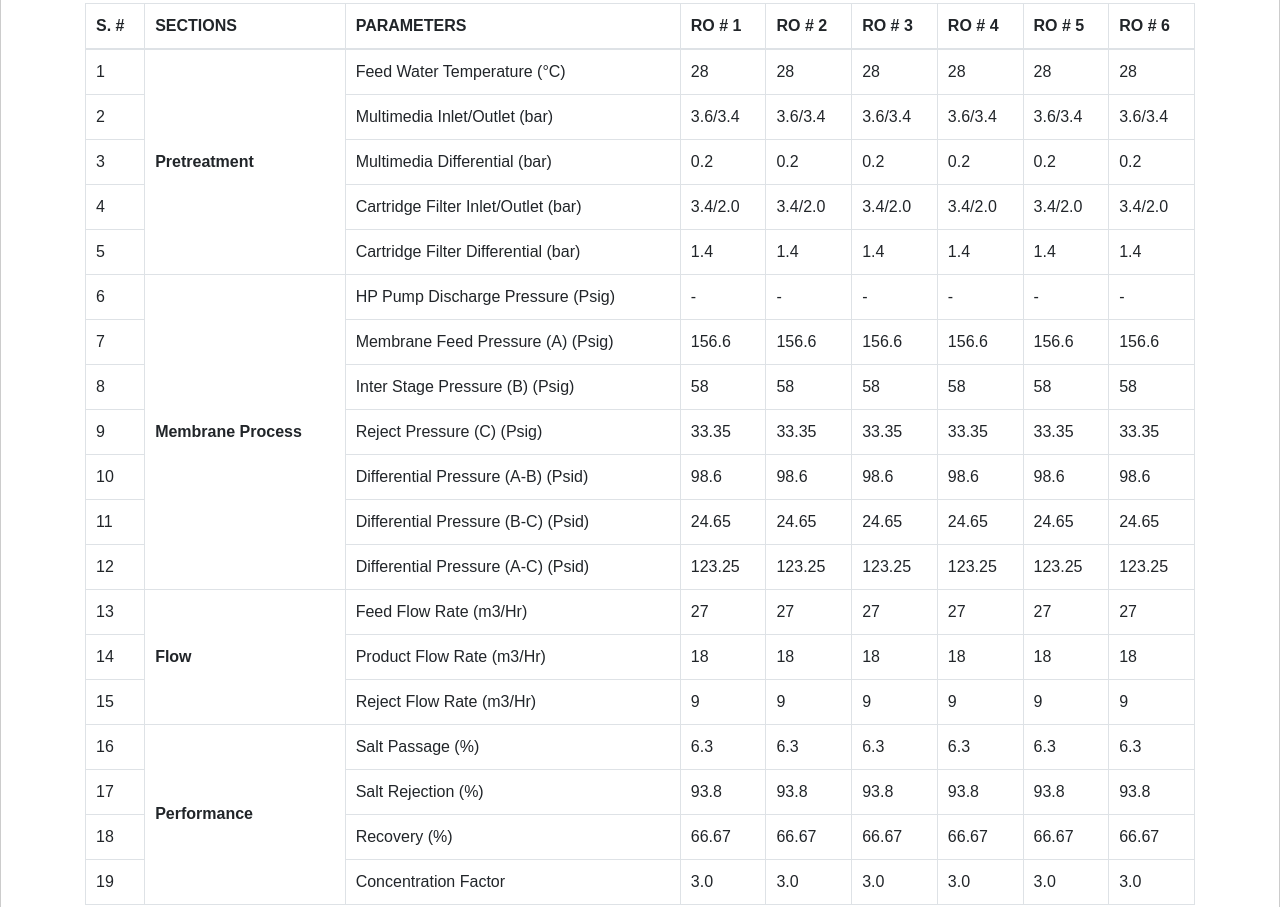
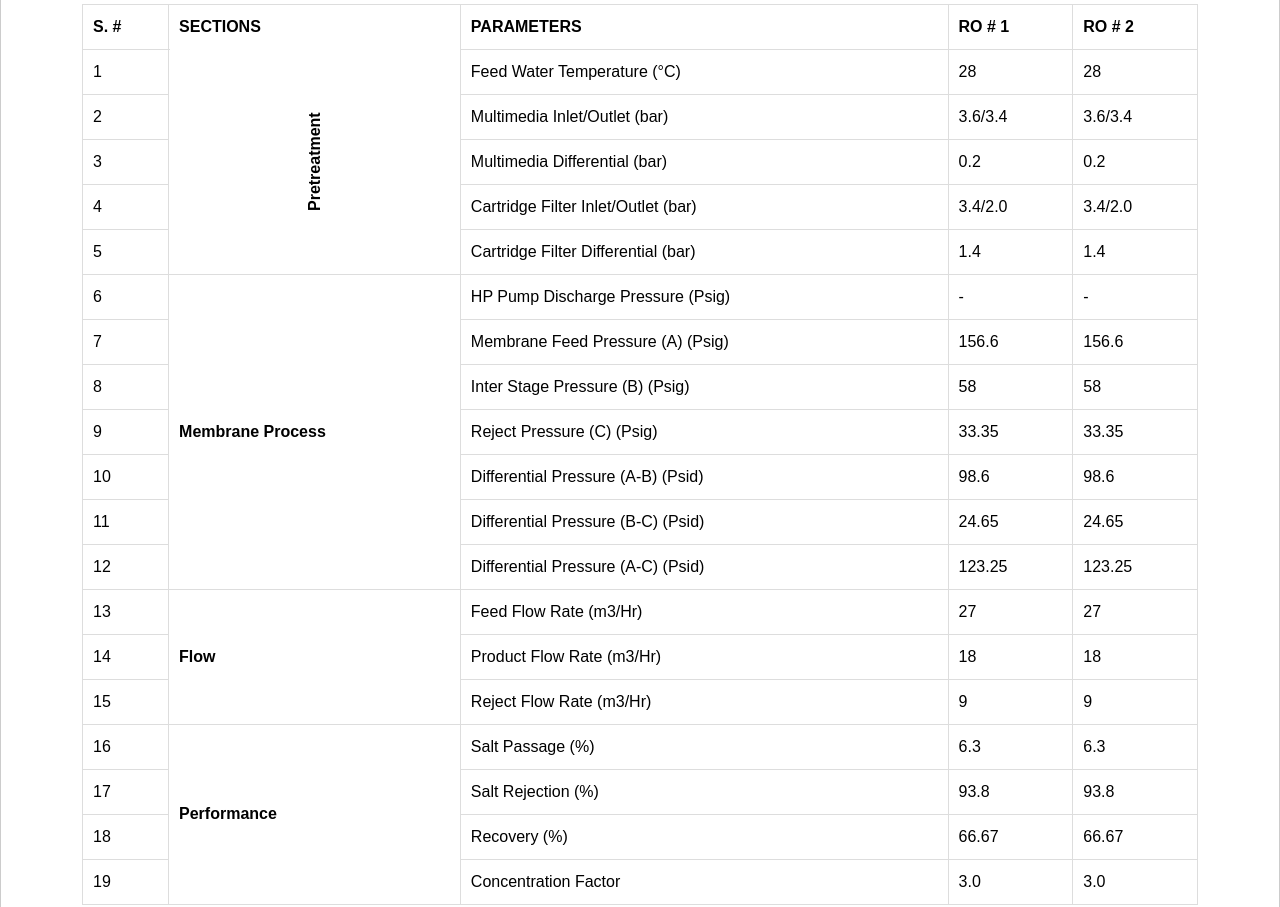
Before and after one commit to SyedHassanAli43160/CesROSHeet, a plain HTML site: page index.html in a window 1280 px wide. Shown: the part 432-1339 px from the top of the page. Drawn offline with nearby package versions, Linux system fonts and the light colour scheme.

Commit message:
Update index.html

```diff
--- a/index.html
+++ b/index.html
@@ -5,7 +5,8 @@
     <meta charset="UTF-8">
     <meta name="viewport" content="width=device-width, initial-scale=1.0">
     <title>Export to PDF</title>
-    <link rel="stylesheet" href="https://cdn.jsdelivr.net/npm/bootstrap@4.1.3/dist/css/bootstrap.min.css">
+    <link href="https://cdn.jsdelivr.net/npm/bootstrap@5.3.6/dist/css/bootstrap.min.css" rel="stylesheet"
+        integrity="sha384-4Q6Gf2aSP4eDXB8Miphtr37CMZZQ5oXLH2yaXMJ2w8e2ZtHTl7GptT4jmndRuHDT" crossorigin="anonymous">
     <style>
         body {
             font-family: Arial, sans-serif;
@@ -62,7 +63,7 @@
             </div>
         </div>
 
-        <div class="table-responsive" >
+        <div class="table-responsive">
             <table class="table table-bordered" id="first-table">
                 <tbody>
                     <tr>
@@ -99,10 +100,6 @@
                         <th>PARAMETERS</th>
                         <th>RO # 1</th>
                         <th>RO # 2</th>
-                        <th>RO # 3</th>
-                        <th>RO # 4</th>
-                        <th>RO # 5</th>
-                        <th>RO # 6</th>
 
                     </tr>
                 </thead>
@@ -110,22 +107,18 @@
                     <!-- Pretreatment Section -->
                     <tr>
                         <td>1</td>
-                        <td rowspan="5"><strong>Pretreatment</strong></td>
+                        <td rowspan="5"
+                            style="writing-mode: vertical-rl; transform: rotate(180deg); text-align: center;">
+                            <strong>Pretreatment</strong>
+                        </td>
                         <td>Feed Water Temperature (°C)</td>
                         <td>28</td>
                         <td>28</td>
-                        <td>28</td>
-                        <td>28</td>
-                        <td>28</td>
-                        <td>28</td>
+
                     </tr>
                     <tr>
                         <td>2</td>
                         <td>Multimedia Inlet/Outlet (bar)</td>
-                        <td>3.6/3.4</td>
-                        <td>3.6/3.4</td>
-                        <td>3.6/3.4</td>
-                        <td>3.6/3.4</td>
                         <td>3.6/3.4</td>
                         <td>3.6/3.4</td>
 
@@ -135,20 +128,14 @@
                         <td>Multimedia Differential (bar)</td>
                         <td>0.2</td>
                         <td>0.2</td>
-                        <td>0.2</td>
-                        <td>0.2</td>
-                        <td>0.2</td>
-                        <td>0.2</td>
+
                     </tr>
                     <tr>
                         <td>4</td>
                         <td>Cartridge Filter Inlet/Outlet (bar)</td>
                         <td>3.4/2.0</td>
                         <td>3.4/2.0</td>
-                        <td>3.4/2.0</td>
-                        <td>3.4/2.0</td>
-                        <td>3.4/2.0</td>
-                        <td>3.4/2.0</td>
+
 
                     </tr>
                     <tr>
@@ -156,10 +143,7 @@
                         <td>Cartridge Filter Differential (bar)</td>
                         <td>1.4</td>
                         <td>1.4</td>
-                        <td>1.4</td>
-                        <td>1.4</td>
-                        <td>1.4</td>
-                        <td>1.4</td>
+
 
                     </tr>
 
@@ -170,10 +154,7 @@
                         <td>HP Pump Discharge Pressure (Psig)</td>
                         <td>-</td>
                         <td>-</td>
-                        <td>-</td>
-                        <td>-</td>
-                        <td>-</td>
-                        <td>-</td>
+
 
                     </tr>
                     <tr>
@@ -181,10 +162,7 @@
                         <td>Membrane Feed Pressure (A) (Psig)</td>
                         <td>156.6</td>
                         <td>156.6</td>
-                        <td>156.6</td>
-                        <td>156.6</td>
-                        <td>156.6</td>
-                        <td>156.6</td>
+
 
                     </tr>
                     <tr>
@@ -192,19 +170,12 @@
                         <td>Inter Stage Pressure (B) (Psig)</td>
                         <td>58</td>
                         <td>58</td>
-                        <td>58</td>
-                        <td>58</td>
-                        <td>58</td>
-                        <td>58</td>
+
 
                     </tr>
                     <tr>
                         <td>9</td>
                         <td>Reject Pressure (C) (Psig)</td>
-                        <td>33.35</td>
-                        <td>33.35</td>
-                        <td>33.35</td>
-                        <td>33.35</td>
                         <td>33.35</td>
                         <td>33.35</td>
 
@@ -214,19 +185,12 @@
                         <td>Differential Pressure (A-B) (Psid)</td>
                         <td>98.6</td>
                         <td>98.6</td>
-                        <td>98.6</td>
-                        <td>98.6</td>
-                        <td>98.6</td>
-                        <td>98.6</td>
+
 
                     </tr>
                     <tr>
                         <td>11</td>
                         <td>Differential Pressure (B-C) (Psid)</td>
-                        <td>24.65</td>
-                        <td>24.65</td>
-                        <td>24.65</td>
-                        <td>24.65</td>
                         <td>24.65</td>
                         <td>24.65</td>
 
@@ -236,10 +200,7 @@
                         <td>Differential Pressure (A-C) (Psid)</td>
                         <td>123.25</td>
                         <td>123.25</td>
-                        <td>123.25</td>
-                        <td>123.25</td>
-                        <td>123.25</td>
-                        <td>123.25</td>
+
 
                     </tr>
 
@@ -250,10 +211,7 @@
                         <td>Feed Flow Rate (m3/Hr)</td>
                         <td>27</td>
                         <td>27</td>
-                        <td>27</td>
-                        <td>27</td>
-                        <td>27</td>
-                        <td>27</td>
+
 
                     </tr>
                     <tr>
@@ -261,10 +219,7 @@
                         <td>Product Flow Rate (m3/Hr)</td>
                         <td>18</td>
                         <td>18</td>
-                        <td>18</td>
-                        <td>18</td>
-                        <td>18</td>
-                        <td>18</td>
+
 
                     </tr>
                     <tr>
@@ -272,10 +227,7 @@
                         <td>Reject Flow Rate (m3/Hr)</td>
                         <td>9</td>
                         <td>9</td>
-                        <td>9</td>
-                        <td>9</td>
-                        <td>9</td>
-                        <td>9</td>
+
 
                     </tr>
 
@@ -286,10 +238,7 @@
                         <td>Salt Passage (%)</td>
                         <td>6.3</td>
                         <td>6.3</td>
-                        <td>6.3</td>
-                        <td>6.3</td>
-                        <td>6.3</td>
-                        <td>6.3</td>
+
 
                     </tr>
                     <tr>
@@ -297,10 +246,7 @@
                         <td>Salt Rejection (%)</td>
                         <td>93.8</td>
                         <td>93.8</td>
-                        <td>93.8</td>
-                        <td>93.8</td>
-                        <td>93.8</td>
-                        <td>93.8</td>
+
 
                     </tr>
                     <tr>
@@ -308,10 +254,7 @@
                         <td>Recovery (%)</td>
                         <td>66.67</td>
                         <td>66.67</td>
-                        <td>66.67</td>
-                        <td>66.67</td>
-                        <td>66.67</td>
-                        <td>66.67</td>
+
 
                     </tr>
                     <tr>
@@ -319,10 +262,7 @@
                         <td>Concentration Factor</td>
                         <td>3.0</td>
                         <td>3.0</td>
-                        <td>3.0</td>
-                        <td>3.0</td>
-                        <td>3.0</td>
-                        <td>3.0</td>
+
 
                     </tr>
                 </tbody>
@@ -503,7 +443,10 @@
                 html: '#first-table',
                 startY: y,
                 styles: { fontSize: 8 },
-            showHead: 'firstPage'  // Do not repeat the header when the table breaks across pages
+                showHead: 'firstPage',
+                theme: 'grid',
+                tableLineColor: [0, 0, 0],
+                alternateRowStyles: {},
             });
 
             // Update y after table 1
@@ -513,9 +456,41 @@
             doc.autoTable({
     html: '#ro-table',
     startY: y + 5,
-            styles: { fontSize: 8 },
-            showHead: 'firstPage'
+    columnStyles: { 1: { halign: 'center', fillColor: [0, 0, 0, 0] } },
+    theme: 'grid',
+    tableLineColor: [0, 0, 0],
+    alternateRowStyles: {},
+    styles: { fontSize: 10 },
+    showHead: 'firstPage',
+    willDrawCell: function (data) {
+        if (data.column.index === 1 && data.cell.section === 'body') {
+            const { doc, cell } = data;
+            const text = data.cell.raw.innerText || '';
+
+            // Prevent default text rendering
+            data.cell.text = [];
+
+            // Calculate the center of the cell
+            const centerX = cell.x + cell.width / 2;
+            const centerY = cell.y + cell.height / 2;
+
+            // Save the graphics state
+            doc.saveGraphicsState();
+
+            // Translate and rotate the text
+            doc.setFontSize(10); // Adjust font size as needed
+            doc.text(text, centerX, centerY, {
+                align: 'center',
+                baseline: 'middle',
+                angle: 90 // Rotate text by 90 degrees for vertical text
             });
+
+            // Restore the graphics state
+            doc.restoreGraphicsState();
+        }
+    }
+});
+
 
             // Update y after table 2
             y = doc.lastAutoTable.finalY + 10;
@@ -525,7 +500,10 @@
                 html: '#second-table',
                 startY: y,
                 styles: { fontSize: 8 },
-            showHead: 'firstPage'
+                showHead: 'firstPage', theme: 'grid',
+                tableLineColor: [0, 0, 0],
+                alternateRowStyles: {},
+
             });
 
             // Update y after table 3
@@ -536,34 +514,38 @@
                 html: '#third-table',
                 startY: y,
                 styles: { fontSize: 8 },
-            showHead: 'firstPage'
+                showHead: 'firstPage',
+                theme: 'grid',
+                tableLineColor: [0, 0, 0],
+                alternateRowStyles: {},
             });
 
             y = doc.lastAutoTable.finalY + 5;
             doc.setFontSize(12);
-        doc.text("Chemical Dosage Profile", 10, y);
+            doc.text("Chemical Dosage Profile", 15, y);
             y += 6;
 
             doc.autoTable({
                 html: '#fourth-table',
                 startY: y,
                 styles: { fontSize: 8 },
-            showHead: 'firstPage'
+                showHead: 'firstPage',
+
             });
 
             y = doc.lastAutoTable.finalY + 10;
 
             // Observations & Recommendations Text
             doc.setFontSize(12);
-        doc.text("Observations & Recommendation", 10, y);
+            doc.text("Observations & Recommendation", 15, y);
             y += 7;
             doc.setFontSize(10);
 
             // Wrap the textarea text manually
             const observationText = `Product flow has been recovered with partial recovery of membrane feed pressure and differential pressure across membrane. The feed water in use is classified as "Surface Water" and rich in organic foulant and fine silt with SDI 15 minutes is immeasurable and the 0.45 micron choked in 90 seconds. This is recommended to take product flow 18 m3 per hour @ 50% recovery in order to ensure smooth and trouble-free operation.`;
 
-        const splitText = doc.splitTextToSize(observationText, 190); // Wrap text to fit page width
-        doc.text(splitText, 10, y);
+            const splitText = doc.splitTextToSize(observationText, 180); // Wrap text to fit page width
+            doc.text(splitText, 15, y);
             y += splitText.length * 5 + 5; // Adjust Y based on number of lines
 
             // Get total number of pages
@@ -574,20 +556,26 @@
 
             // Add signature images above footer
             const pageHeight = doc.internal.pageSize.getHeight();
-        const signatureY = pageHeight - 70;  // Increase Y position for signatures to avoid footer overlap
+            const signatureY = pageHeight - 60;  // Increase Y position for signatures to avoid footer overlap
 
             // Signature 1 (Service Engineer)
-        doc.addImage("/serviceengineer_Signature.png", "PNG", 10, signatureY, 60, 20);  // Adjust size and position as needed
-        doc.text("Service Engineer", 10, signatureY + 25);  // Label below the first signature
+            doc.addImage("/serviceengineer_Signature.png", "PNG", 15, signatureY, 60, 20);  // Adjust size and position as needed
+            doc.text("Service Engineer", 15, signatureY + 25);  // Label below the first signature
 
             // Signature 2 (Customer) moved further to the right
             const signature2X = 140; // Increased X position to move it to the right
             doc.addImage("/customer_Signature.png", "PNG", signature2X, signatureY, 60, 20);  // Adjust size and position as needed
-        doc.text("Customer", signature2X+30, signatureY + 25);  // Label below the second signature
+            doc.text("Customer", signature2X + 30, signatureY + 25);  // Label below the second signature
 
             // Add footer image at the bottom of the last page
             doc.addImage("/footer.png", "PNG", 10, pageHeight - 20, 190, 12);  // Adjust position/size as needed
+            const pageWidth = doc.internal.pageSize.getWidth();
 
+            for (let i = 1; i <= pageCount; i++) {
+                doc.setPage(i);
+                doc.setLineWidth(0.5); // Border thickness
+                doc.rect(5, 5, pageWidth - 10, pageHeight - 10); // Creates a margin of 5mm all around
+            }
             // Save PDF
             doc.save('RO_System_Parameters_Report.pdf');
         }
```
Lines whose indentation alone changed are shown as unchanged.
